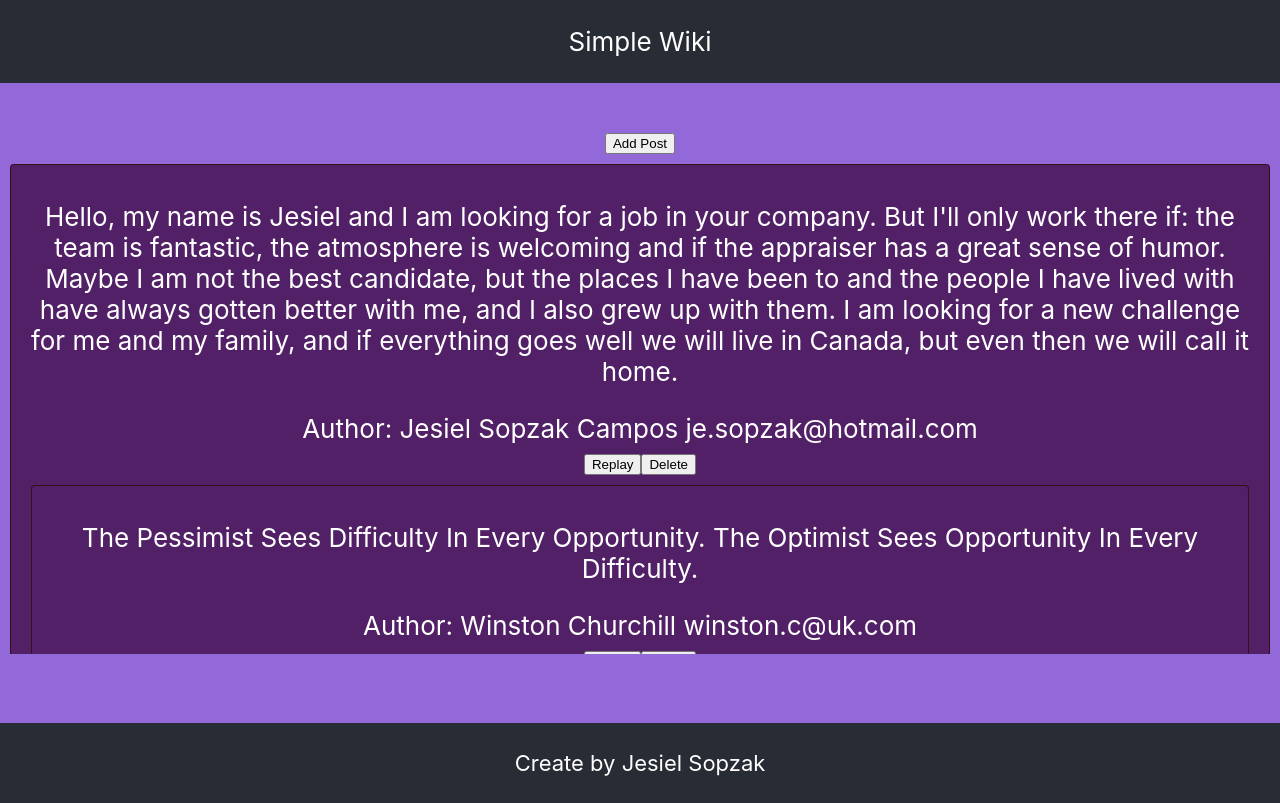
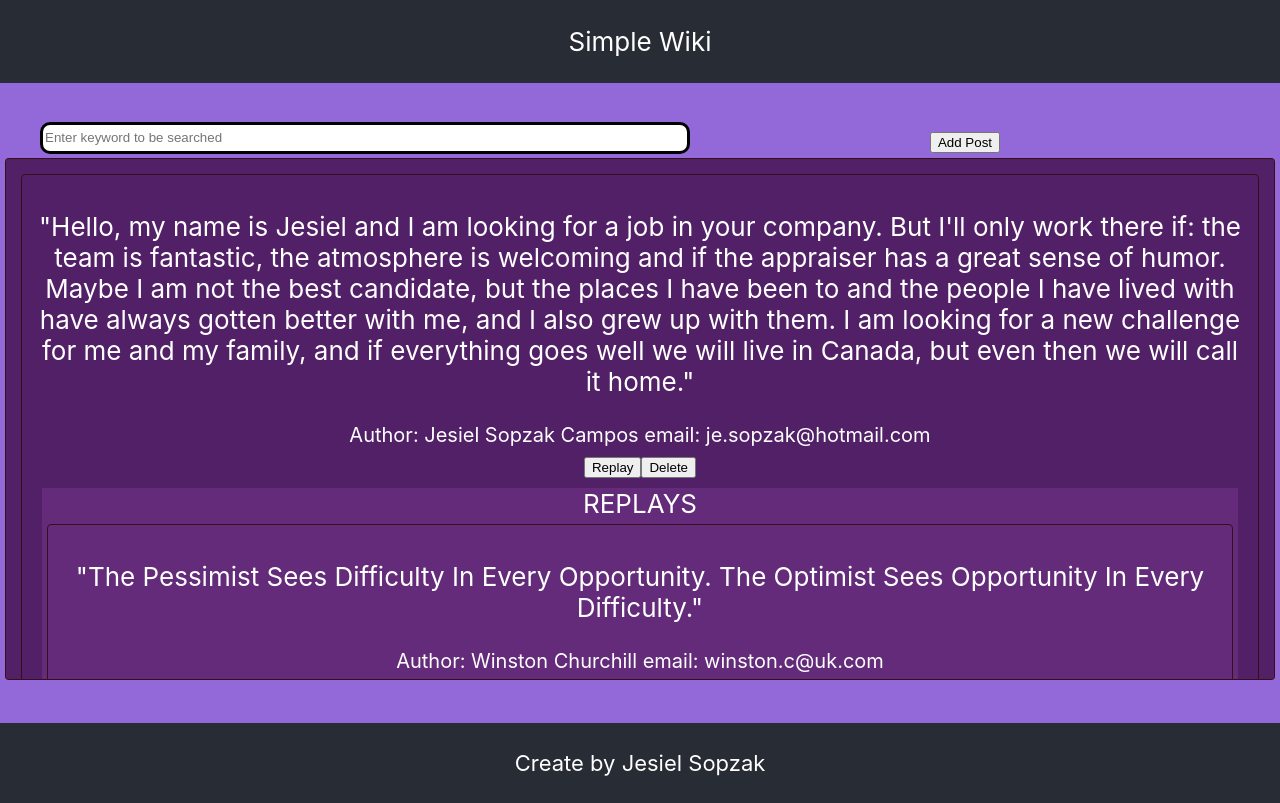
Before and after one commit to Sopzak/SimpleWiki, a React (Create React App) app: page / in a window 1280 px wide. Built offline with nearby package versions, Linux system fonts and the light colour scheme.

Commit message:
Search function

```diff
--- a/src/components/HomePage/index.js
+++ b/src/components/HomePage/index.js
@@ -1,13 +1,15 @@
 import React, { useState } from 'react';
 import './style.css';
-import initialPostData from "../data/postdata.json"
+import initialPostData from "../data/postdata.json";
 
 const initialFormState = { id: '', name: '', description: '', email: '' }
 
 function HomePage() {
   const [Posts, setPost] = useState(initialPostData);
+  const [FiltredPost, setFiltredPost] = useState(Posts);
   const [formData, setFormData] = useState(initialFormState);
   const [showModal, setStateModal] = useState("none");
+  const [filterKey, setFilter] = useState(null);
 
   function createPost(){
       var listPosts = Posts;
@@ -15,32 +17,54 @@ function HomePage() {
       setFormData(initialFormState);
       setPost(listPosts);
       setStateModal("none");
+      findPost();
   }
 
-  function deletePost(postId){
-    console.log(postId);
+  function findPost(event) {
+    if(event){
+        var keyword = event.target.value;
+        setFilter(keyword);
+    }
+    var listPost = Posts.filter((data)=>{
+        if(filterKey == null)
+            return data
+        else if(data.name.includes(filterKey) || data.email.includes(filterKey) || data.description.includes(filterKey)){
+            return data
+        }else{
+            return null
+        }
+      });
+    if(listPost)
+    setFiltredPost(listPost);
   }
 
-  function replayPost(postId){
-    console.log(postId);
+  function deletePost(post,postId){
+    //console.log(postId);
   }
 
-  function showPost(post){
+  function replayPost(post,postId){
+    //console.log(postId);
+  }
+
+  function showPost(post, postId){
       return (
         <div key={post.id}>
-            <div className="post-container">
-                <p>{post.description}</p>
-                <div >
-                    Author: {post.name} {post.email}
+            <div style={{margin:5}} className="post">
+                <p>&quot;{post.description}&quot;</p>
+                <div className="post-author" >
+                    Author: {post.name} email: {post.email}
                 </div>
-                <button onClick={replayPost(post.id)}>Replay</button>
-                <button onClick={deletePost(post.id)} >Delete</button>
+                <button onClick={replayPost(post, postId)} >Replay</button>
+                <button onClick={deletePost(post, postId)} >Delete</button>
 
                 {(post.replays) &&
-                    (<div style={{marginBottom: 30, maxHeight:'300px', minHeight: '100px', overflowY: 'scroll' }}>
+                    (<div className="post-replay"
+                        style={{marginBottom: 30, margin:10, maxHeight:'300px', minHeight: '100px', overflowY: 'scroll' }}>
+                        <label >REPLAYS
                         {
-                            post.replays.map(replay => showPost(replay))
+                            post.replays.map(replay => showPost(replay, post.id))
                         }
+                        </label>
                     </div>
                     )
                 }
@@ -91,14 +115,26 @@ function HomePage() {
                 </button>
               </div>
             </div>
+            <input type="text" placeholder="Enter keyword to be searched"
+                style={{
+                    border:'solid',
+                    borderRadius:'10px',
+                    position:'relative',
+                    height:'3vh',
+                    left: '5vh',
+                    float: 'left',
+                    width:'50%',}}
+                    onChange={(e)=> findPost(e)}
+                    onBlur={(e)=> findPost(e)} />
             <button
                 aria-label={"Add Post"}
                 onClick={() => {setStateModal("block");}}>
                     Add Post
             </button>
-            <div style={{marginBottom: 30, maxHeight:'500px', minHeight: '300px', overflowY: 'scroll' }}>
+            <div className="post-container"
+                style={{marginBottom: 30, margin: 5, maxHeight:'500px', minHeight: '300px', overflowY: 'scroll' }}>
                 {
-                    Posts.map(post => showPost(post))
+                    FiltredPost.map(post => showPost(post))
                 }
             </div>
         </div>
--- a/src/components/HomePage/style.css
+++ b/src/components/HomePage/style.css
@@ -1,19 +1,39 @@
-.post-container {
-    border: 1px solid #330d0de1;
-    border-radius: 4px;
-    width: 100hh;
-    min-height: 75px;
-    background-color:#522066;
-    margin: 10px;
-    padding: 10px
-  }
-
   .home-page {
     display: flex;
     justify-content: center;
     align-items: center;
     flex-wrap: wrap;
-    margin: 0 auto;
+    margin: 10px auto;
+  }
+
+  .post-container {
+    border: 1px solid #330d0de1;
+    border-radius: 4px;
+    min-height: 75px;
+    background-color:#522066;
+    margin: 10px;
+    padding: 10px;
+    max-height: '500px';
+    overflow-y: 'scroll';
+  }
+
+  .post{
+    border: 1px solid #330d0de1;
+    border-radius: 4px;
+    min-height: 75px;
+    margin: 10px;
+    padding: 10px;
+    max-height: '500px';
+    overflow-y: 'scroll';
+  }
+
+  .post-author {
+    justify-content: left;
+    font-size: calc(4px + 2vmin);
+  }
+
+  .post-replay {
+    background-color:#632b79;
   }
 
   .comment-text-area {
--- a/src/components/data/postdata.json
+++ b/src/components/data/postdata.json
@@ -31,7 +31,7 @@
         "id" : "wdsf7fKhkl2",
         "name": "Winston Churchill",
         "email": "winston.c@uk.com",
-        "description": "The Pessimist Sees Difficulty In Every Opportunity. The Optimist Sees Opportunity In Every Difficulty."
+        "description": "Success is not final, failure is not fatal, it is the courage to continue that counts."
     },
     {
         "id" : "sdHFk743jbk",
```
